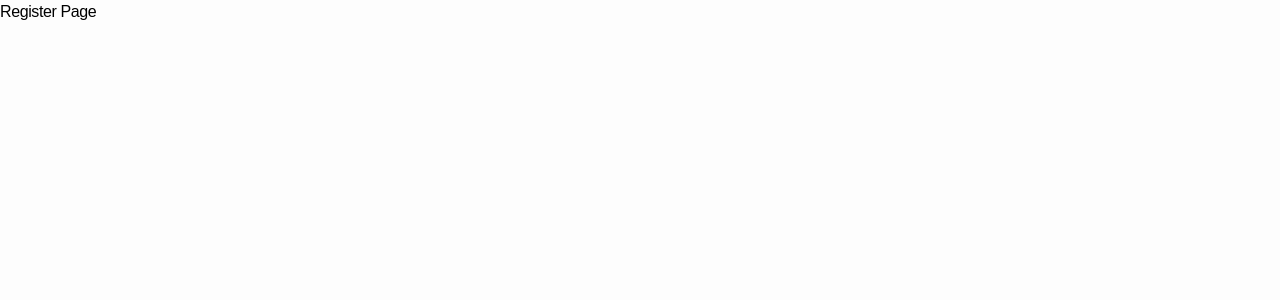
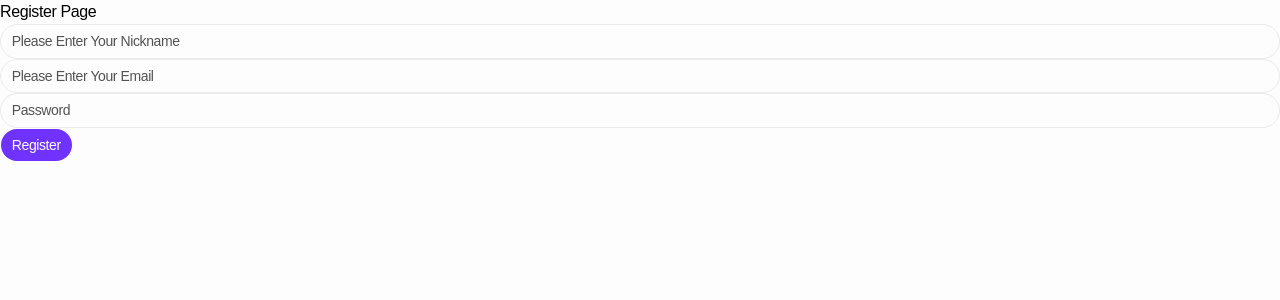
Before and after one commit to ConquistadorCan/Micio, a React (Vite) app in the folder apps/frontend/: page /register in a window 1280 px wide. Shown: the top 300 px of the page. Built offline with nearby package versions, Linux system fonts and the light colour scheme; no server answers.

Commit message:
feat: implement login and registration forms with API integration

```diff
--- a/apps/frontend/src/pages/LoginPage.tsx
+++ b/apps/frontend/src/pages/LoginPage.tsx
@@ -1,7 +1,38 @@
+import { Button } from "@/components/ui/button"
+import { Input } from "@/components/ui/input"
+import { useApi } from "@/services/api"
+import { useState } from "react"
+
 export function LoginPage() {
+    const [email, setEmail] = useState("")
+    const [password, setPassword] = useState("")
+    const { authFetch } = useApi()
+
+    async function handleSubmit() {
+        try {
+            const response = await authFetch("/auth/login", "POST", { email, password})
+            console.log(response)
+        }
+        catch(e) {
+            console.log(e)
+        }
+    }
+
     return (
         <div>
             <h1>Login Page</h1>
+            <Input
+                placeholder="Please Enter Your Email"
+                value={email}
+                onChange={(e) => setEmail(e.target.value)}
+            />
+            <Input
+                placeholder="Password"
+                type="password"
+                value={password}
+                onChange={(e) => setPassword(e.target.value)}
+            />
+            <Button onClick={handleSubmit}>Submit</Button>
         </div>
     )
 }
--- a/apps/frontend/src/pages/RegisterPage.tsx
+++ b/apps/frontend/src/pages/RegisterPage.tsx
@@ -1,7 +1,44 @@
+import { Button } from "@/components/ui/button"
+import { Input } from "@/components/ui/input"
+import { useApi } from "@/services/api"
+import { useState } from "react"
+
 export function RegisterPage() {
+    const [nickname, setNickname] = useState("")
+    const [email, setEmail] = useState("")
+    const [password, setPassword] = useState("")
+    const { authFetch } = useApi()
+
+    async function handleSubmit() {
+        try {
+            const response = await authFetch("/auth/register", "POST", { nickname, email, password })
+            console.log(response)
+        }
+        catch(e) {
+            console.log(e)
+        }
+    }
+
     return (
         <div>
             <h1>Register Page</h1>
+            <Input
+                placeholder="Please Enter Your Nickname"
+                value={nickname}
+                onChange={(e) => setNickname(e.target.value)}
+            />
+            <Input
+                placeholder="Please Enter Your Email"
+                value={email}
+                onChange={(e) => setEmail(e.target.value)}
+            />
+            <Input
+                placeholder="Password"
+                type="password"
+                value={password}
+                onChange={(e) => setPassword(e.target.value)}
+            />
+            <Button onClick={handleSubmit}>Register</Button>
         </div>
     )
 }
--- a/apps/frontend/src/services/api.ts
+++ b/apps/frontend/src/services/api.ts
@@ -6,6 +6,21 @@ const BASE_URL = import.meta.env.VITE_API_URL;
 export function useApi() {
   const { accessToken, user, login, logout } = useAuth();
   const navigate = useNavigate();
+
+  async function authFetch<T>(url: string, method: string, body?: unknown): Promise<T> {
+    const response = await fetch(`${BASE_URL}${url}`, {
+      method,
+      headers: { 'Content-Type': 'application/json' },
+      credentials: 'include',
+      ...(body !== undefined ? { body: JSON.stringify(body) } : {}),
+    });
+
+    if (!response.ok) {
+      throw new Error(`Request failed: ${response.status}`);
+    }
+
+    return response.json() as Promise<T>;
+  }
 
   async function apiFetch<T>(url: string, method: string, body?: unknown): Promise<T> {
     const fullUrl = `${BASE_URL}${url}`;
@@ -46,5 +61,5 @@ export function useApi() {
     return response.json() as Promise<T>;
   }
 
-  return { apiFetch };
+  return { apiFetch, authFetch };
 }
```
